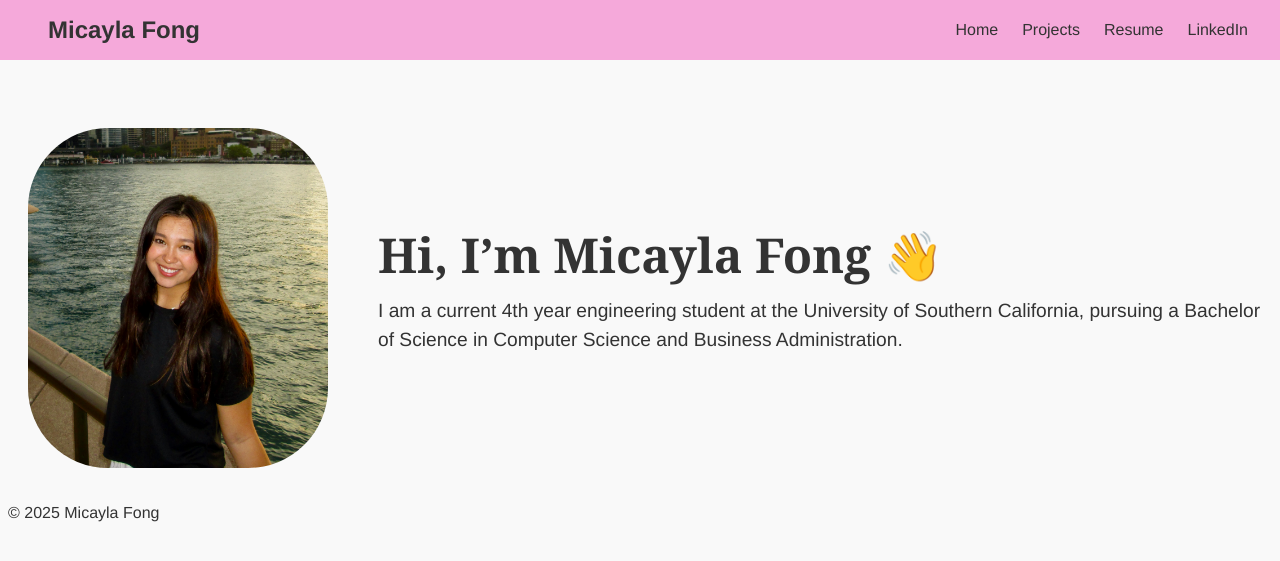
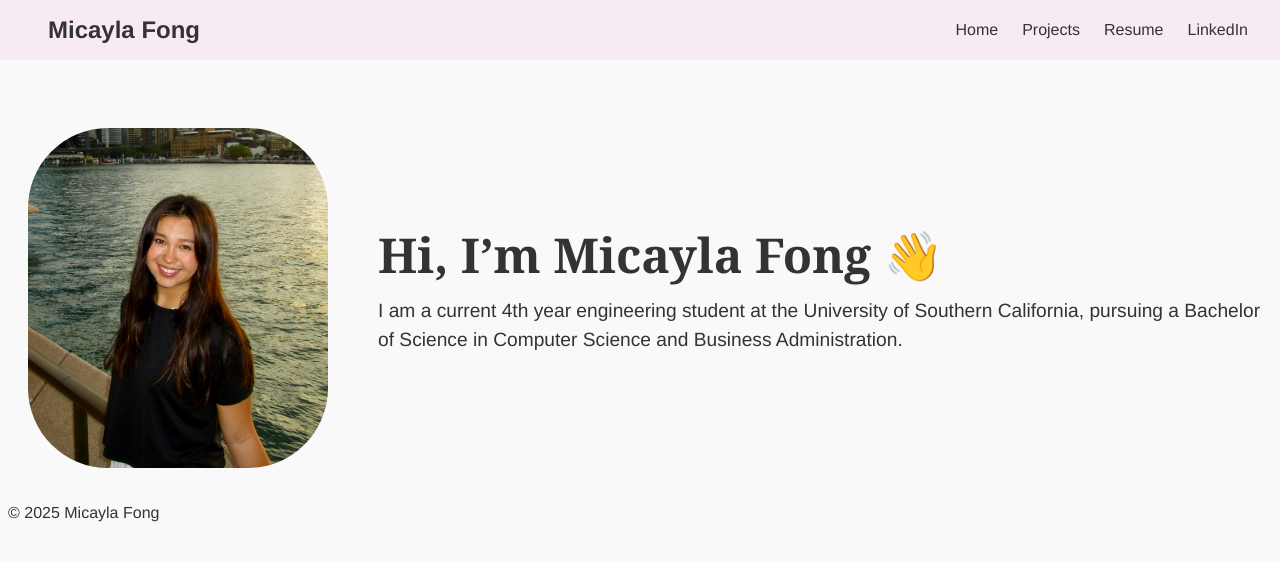
Before and after one commit to mdfong35/mdfong35.github.io, a Jekyll site: the page built from index.md, in a window 1280 px wide. Shown: the top 561 px of the page. Built offline with Jekyll 4.4.1, drawn with Linux system fonts in a browser that asks for light colours.

Commit message:
Update style.css

```diff
--- a/assets/style.css
+++ b/assets/style.css
@@ -7,7 +7,7 @@ body {
 
 
 .top-nav {
-  background-color: #f5a9da;
+  background-color: #f7ebf3;
   padding: 1rem 1rem;
   width: 100%;
   position: fixed;
```
